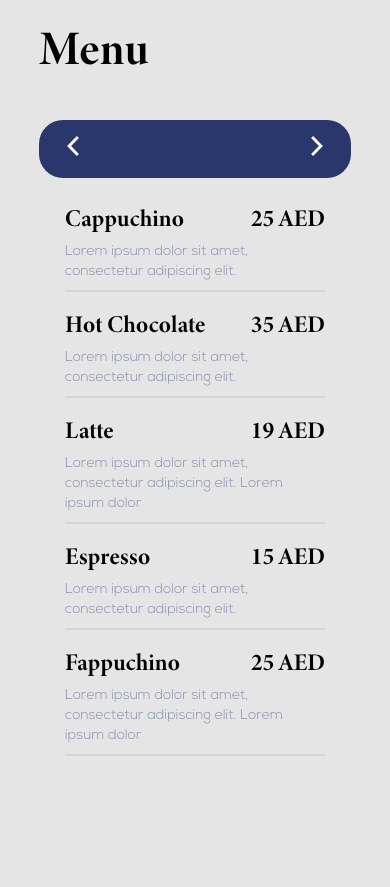
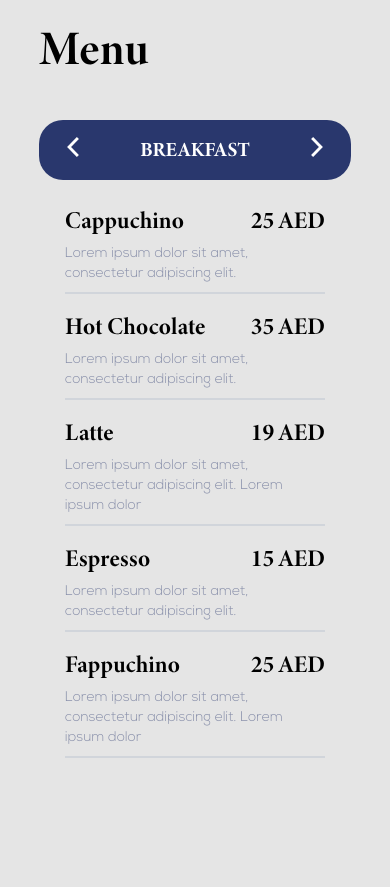
Before and after one commit to hdmuae/windwestcafe-nextjs, a Next.js app: page / in a window 390 px wide. Shown: the part 1600-2487 px from the top of the page. Built offline with nearby package versions, Linux system fonts and the light colour scheme.

Commit message:
fix: menu carousel

```diff
--- a/src/components/Card/index.tsx
+++ b/src/components/Card/index.tsx
@@ -14,8 +14,8 @@ const Card: React.FC<myProps> = ({ id, active, setActive, img }) => {
       onClick={() => setActive(active === id ? -1 : id)}
       className={`${
         active === id
-          ? "h-[550px] w-full bg-primary"
-          : "m-auto h-[500px] w-11/12 bg-white"
+          ? "h-[580px] w-full bg-primary md:h-[550px]"
+          : "m-auto h-[570px] w-11/12 bg-white md:h-[500px]"
       } relative flex cursor-pointer flex-col items-center justify-center rounded-full transition-all duration-1000`}
     >
       <div className="translate-y-4 duration-500">
--- a/src/components/MenuTable/index.tsx
+++ b/src/components/MenuTable/index.tsx
@@ -2,6 +2,17 @@ import * as React from "react";
 import Image from "next/image";
 
 const Menu: React.FC = () => {
+  const [category, setCategory] = React.useState(0);
+
+  const categories = ["BREAKFAST", "HOT DRINKS", "DESSERT", "COLD DRINKS"];
+  const editCategory = (change: boolean) => {
+    if (change) {
+      category === 3 ? setCategory(0) : setCategory(category + 1);
+    } else {
+      category === 0 ? setCategory(3) : setCategory(category - 1);
+    }
+  };
+
   const MenuRecord: React.FC<{
     name: string;
     description: string;
@@ -44,15 +55,20 @@ const Menu: React.FC = () => {
             width={20}
             height={20}
             alt="left arrow"
+            onClick={() => editCategory(false)}
           />
         </div>
 
+        <h1 className="font-minion text-xl font-bold text-white">
+          {categories[category]}
+        </h1>
         <div>
           <Image
             src="/svg/right-arrow.svg"
             width={20}
             height={20}
             alt="right arrow"
+            onClick={() => editCategory(true)}
           />
         </div>
       </div>
```
